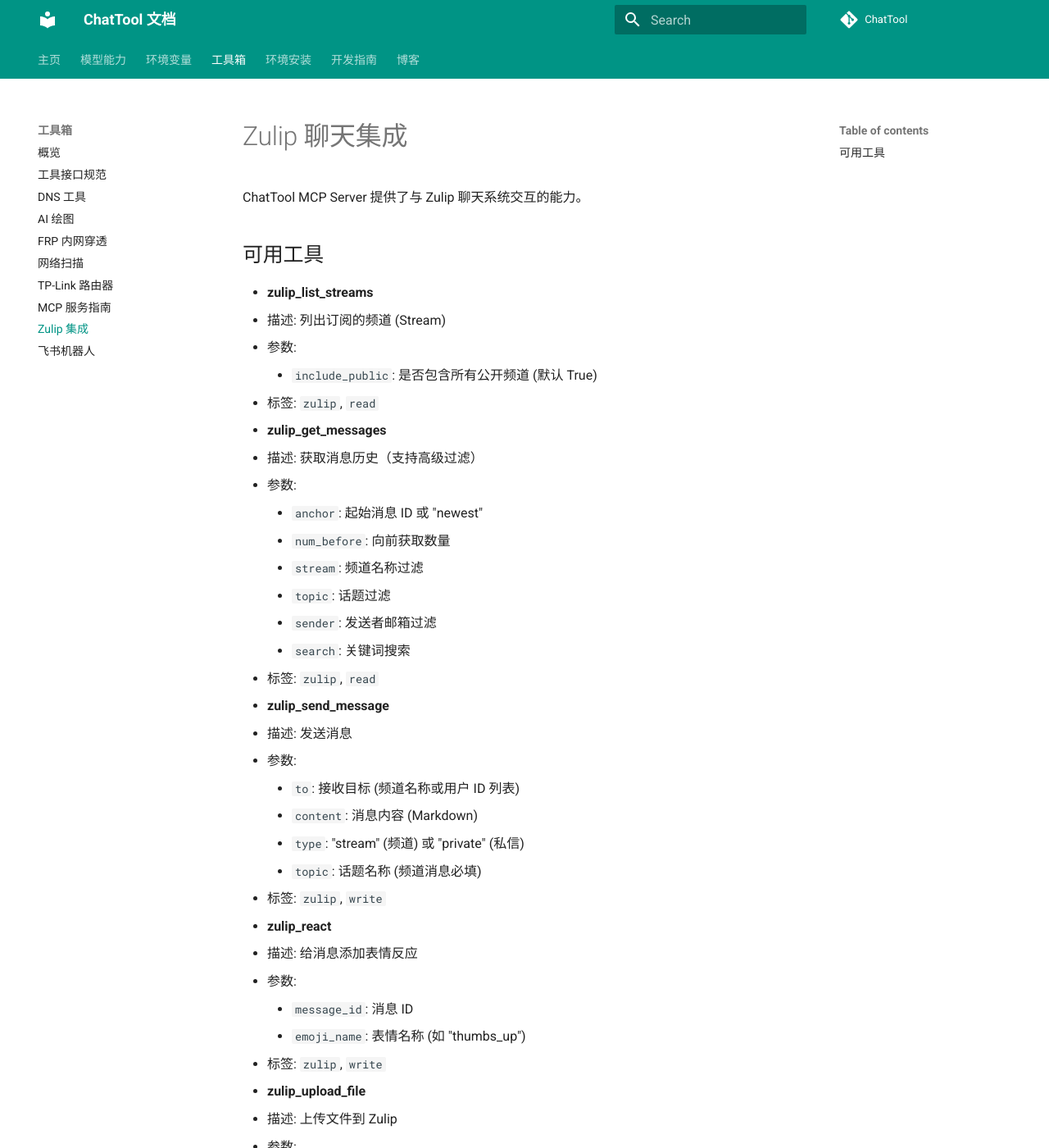
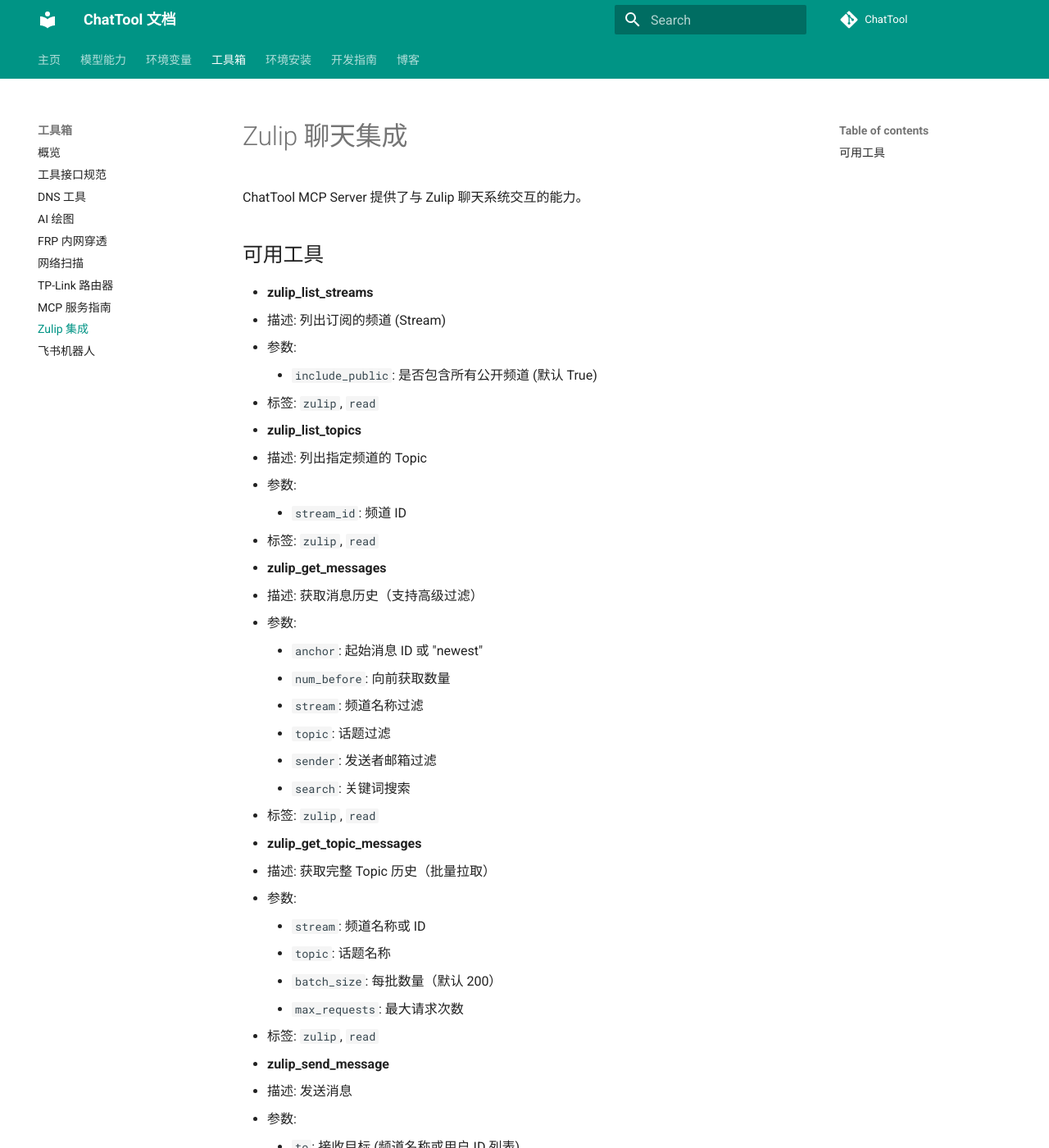
Before and after one commit to cubenlp/ChatTool, an MkDocs documentation site: the page built from docs/mcp/zulip.md, in a window 1280 px wide and 1400 px high. Shown: the whole window at 82% size. Built offline with MkDocs 1.6.1 and Material for MkDocs 9.7.7, drawn with Linux system fonts in a browser that asks for light colours; comment, search, counter and statistics services are not loaded; the version menu is left out.

```diff
--- a/docs/mcp/zulip.md
+++ b/docs/mcp/zulip.md
@@ -10,6 +10,12 @@ ChatTool MCP Server 提供了与 Zulip 聊天系统交互的能力。
     - `include_public`: 是否包含所有公开频道 (默认 True)
   - 标签: `zulip`, `read`
 
+- **zulip_list_topics**
+  - 描述: 列出指定频道的 Topic
+  - 参数:
+    - `stream_id`: 频道 ID
+  - 标签: `zulip`, `read`
+
 - **zulip_get_messages**
   - 描述: 获取消息历史（支持高级过滤）
   - 参数:
@@ -19,6 +25,15 @@ ChatTool MCP Server 提供了与 Zulip 聊天系统交互的能力。
     - `topic`: 话题过滤
     - `sender`: 发送者邮箱过滤
     - `search`: 关键词搜索
+  - 标签: `zulip`, `read`
+
+- **zulip_get_topic_messages**
+  - 描述: 获取完整 Topic 历史（批量拉取）
+  - 参数:
+    - `stream`: 频道名称或 ID
+    - `topic`: 话题名称
+    - `batch_size`: 每批数量（默认 200）
+    - `max_requests`: 最大请求次数
   - 标签: `zulip`, `read`
 
 - **zulip_send_message**
--- a/mkdocs.yml
+++ b/mkdocs.yml
@@ -134,6 +134,7 @@ nav:
   - 开发指南:
     - 开发指南: development-guide/index.md
     - 目录职责说明: development-guide/directory-responsibilities.md
+    - 任务驱动沉淀: development-guide/task-driven-iteration.md
 
   - 博客:
     - 白嫖 AI 生图实战: blog/free-image-guide.md
```
Also changed, not shown: docs/development-guide/index.md (+1 -0 lines), docs/development-guide/task-driven-iteration.md (added, +29 -0 lines), skills/practice-make-perfact/SKILL.md (added, +34 -0 lines), skills/practice-make-perfact/SKILL.zh.md (added, +37 -0 lines), skills/zulip-post-preview/SKILL.md (+1 -1 lines), skills/zulip-post-preview/SKILL.zh.md (+3 -3 lines), 1 other file.
